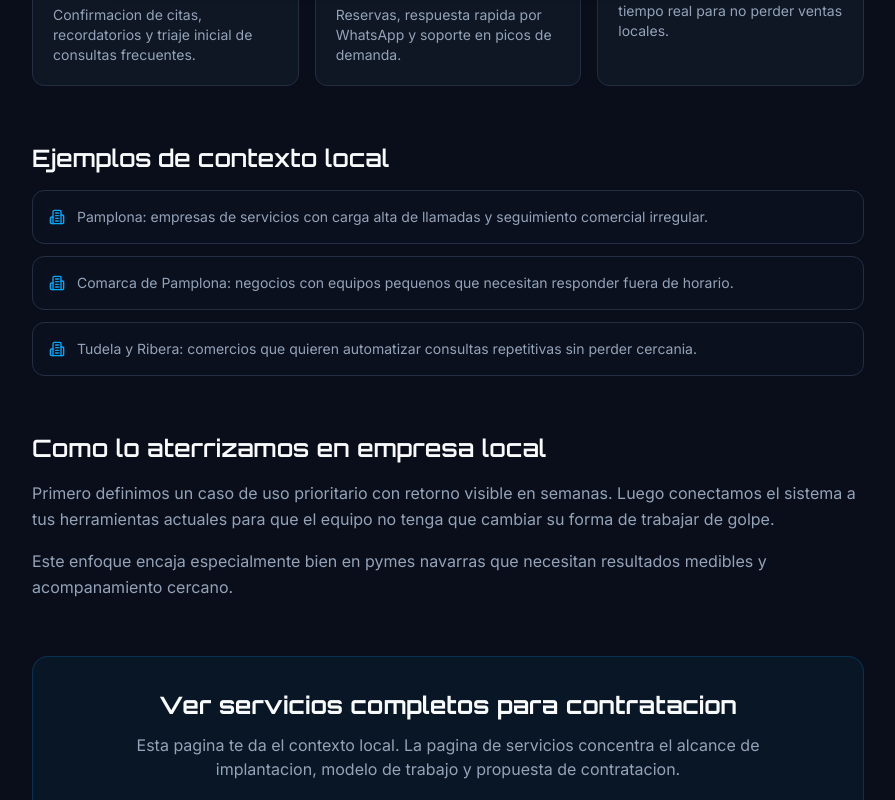
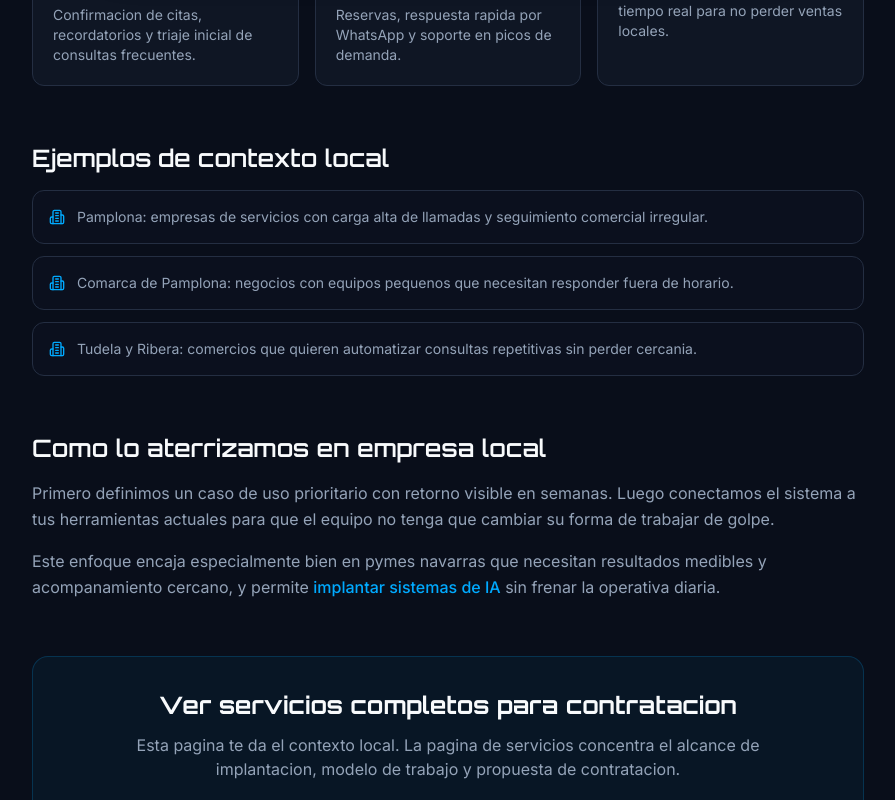
Before and after one commit to ronaldtayaia22-creator/rtp-seo-next-clean, a Next.js app: page /ia-empresas-navarra in a window 1280 px wide. Shown: the part 835-1635 px from the top of the page, without its empty margins (192-1087 px from the left). Built offline with nearby package versions, Linux system fonts and the light colour scheme; no server answers.

Commit message:
Strengthen contextual links to services page

```diff
--- a/components/pages/IAEmpresasNavarra.tsx
+++ b/components/pages/IAEmpresasNavarra.tsx
@@ -70,8 +70,8 @@ const IAEmpresasNavarra = ({ language }: Props) => {
 
           <p className="text-muted-foreground leading-relaxed">
             {isEs
-              ? <>Si buscas una vision completa de contratacion, revisa nuestros <Link href="/servicios" className="text-primary hover:underline font-medium">servicios de IA para empresas</Link>. Si ya tienes claro el objetivo, podemos empezar por una <Link href="/servicios" className="text-primary hover:underline font-medium">automatizacion con inteligencia artificial</Link> concreta y escalar despues. Tambien puedes ver el enfoque para <Link href="/servicios" className="text-primary hover:underline font-medium">implantar sistemas de IA</Link> sin frenar la operativa diaria.</>
-              : <>If you need the complete hiring view, check our <Link href="/servicios" className="text-primary hover:underline font-medium">AI services for businesses</Link>. If your objective is clear, we can start with a specific <Link href="/servicios" className="text-primary hover:underline font-medium">artificial intelligence automation</Link> and scale later. You can also review our approach to <Link href="/servicios" className="text-primary hover:underline font-medium">deploy AI systems</Link> without disrupting day-to-day operations.</>}
+              ? <>Si buscas una vision completa de contratacion, revisa nuestros <Link href="/servicios" className="text-primary hover:underline font-medium">servicios de IA para empresas</Link>. Si ya tienes claro el objetivo, podemos empezar por una <Link href="/servicios" className="text-primary hover:underline font-medium">automatizacion con inteligencia artificial</Link> concreta y escalar despues.</>
+              : <>If you need the complete hiring view, check our <Link href="/servicios" className="text-primary hover:underline font-medium">AI services for businesses</Link>. If your objective is clear, we can start with a specific <Link href="/servicios" className="text-primary hover:underline font-medium">artificial intelligence automation</Link> and scale later.</>}
           </p>
         </header>
 
@@ -121,8 +121,8 @@ const IAEmpresasNavarra = ({ language }: Props) => {
             </p>
             <p>
               {isEs
-                ? 'Este enfoque encaja especialmente bien en pymes navarras que necesitan resultados medibles y acompanamiento cercano.'
-                : 'This approach fits especially well for Navarra SMEs needing measurable results and close support.'}
+                ? <>Este enfoque encaja especialmente bien en pymes navarras que necesitan resultados medibles y acompanamiento cercano, y permite <Link href="/servicios" className="text-primary hover:underline font-medium">implantar sistemas de IA</Link> sin frenar la operativa diaria.</>
+                : <>This approach fits especially well for Navarra SMEs needing measurable results and close support, and helps <Link href="/servicios" className="text-primary hover:underline font-medium">deploy AI systems</Link> without disrupting day-to-day operations.</>}
             </p>
           </div>
         </section>
--- a/components/pages/InteligenciaArtificialNavarra.tsx
+++ b/components/pages/InteligenciaArtificialNavarra.tsx
@@ -93,8 +93,8 @@ const InteligenciaArtificialNavarra = ({ language }: Props) => {
             </p>
             <p>
               {isEs
-                ? 'Cuando se diseña como sistema, la IA reduce friccion operativa y mejora la velocidad de respuesta en puntos criticos del negocio.'
-                : 'When designed as a system, AI reduces operational friction and improves response speed in critical business points.'}
+                ? <>Cuando se diseña como sistema, la IA reduce friccion operativa y mejora la velocidad de respuesta en puntos criticos del negocio. El siguiente paso suele ser <Link href="/servicios" className="text-primary hover:underline font-medium">implantar sistemas de IA en empresa</Link> con alcance y prioridades claras.</>
+                : <>When designed as a system, AI reduces operational friction and improves response speed in critical business points. The next step is usually to <Link href="/servicios" className="text-primary hover:underline font-medium">deploy AI systems in business operations</Link> with clear scope and priorities.</>}
             </p>
           </div>
         </section>
@@ -146,6 +146,11 @@ const InteligenciaArtificialNavarra = ({ language }: Props) => {
               </article>
             ))}
           </div>
+          <p className="text-sm text-muted-foreground">
+            {isEs
+              ? <>Si necesitas bajar esta hoja de ruta a ejecucion, revisa los <Link href="/servicios" className="text-primary hover:underline font-medium">servicios de IA para empresas</Link>.</>
+              : <>If you need to turn this roadmap into execution, review our <Link href="/servicios" className="text-primary hover:underline font-medium">AI services for businesses</Link>.</>}
+          </p>
         </section>
 
         <section className="p-8 rounded-2xl border border-primary/20 bg-primary/5 text-center space-y-4 animate-fade-in-up" style={{ animationDelay: '0.24s' }}>
```
